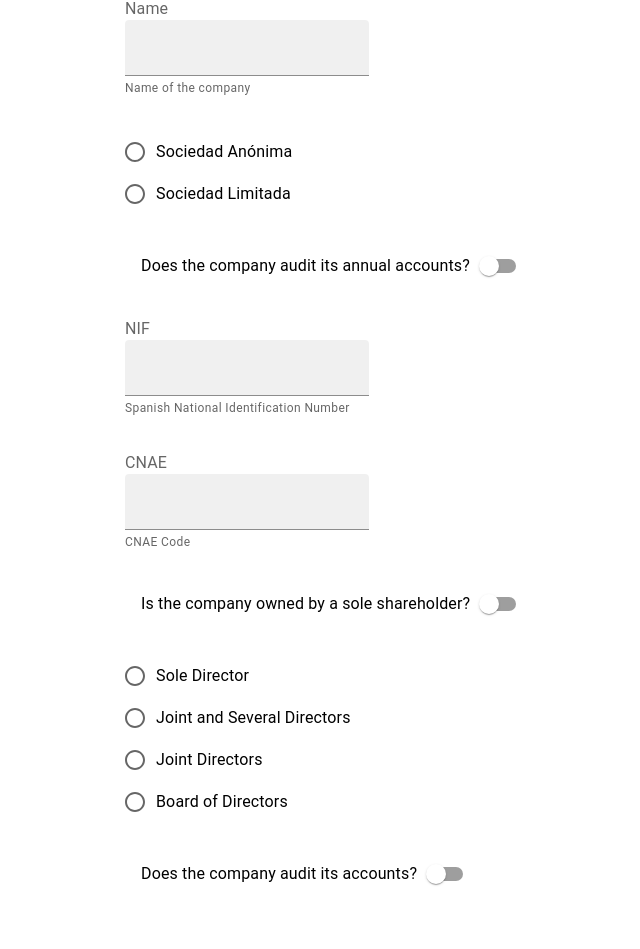
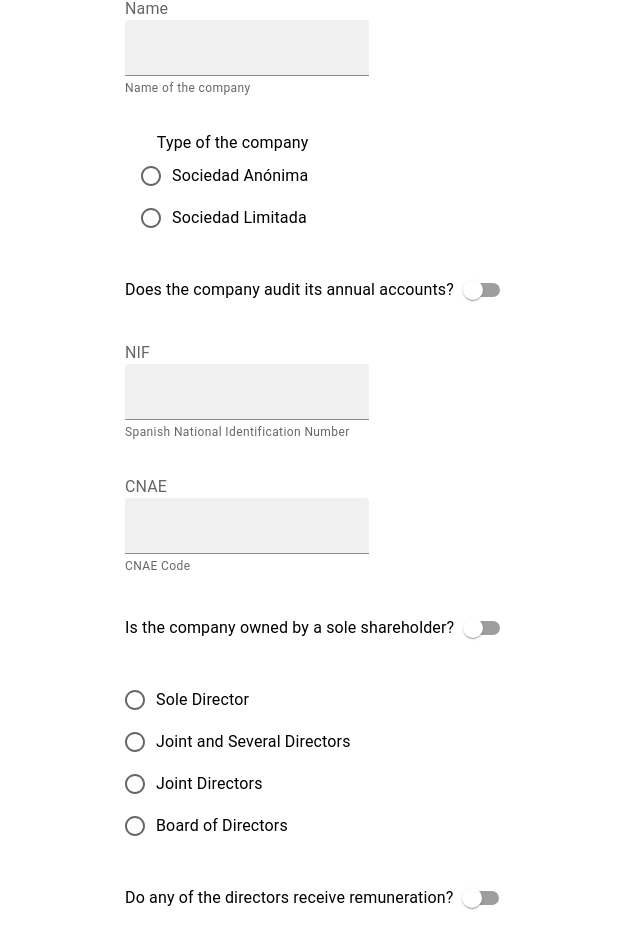
Before and after one commit to deliso/alcally, a React (Create React App) app in the folder client/: page /create in a window 1280 px wide. Shown: the part 99-1048 px from the top of the page, without its empty margins (131-771 px from the left). Built offline with nearby package versions, Linux system fonts and the light colour scheme; no server answers.

Commit message:
style(fe form): add labels and css to form

```diff
--- a/client/src/Pages/CompanyPage/CompanyForm.css
+++ b/client/src/Pages/CompanyPage/CompanyForm.css
@@ -9,6 +9,7 @@
   padding: 32px;
   overflow: scroll;
 }
+
 /* .form-container {
   width: 60vw;
   display: flex;
--- a/client/src/Pages/CompanyPage/CompanyForm.tsx
+++ b/client/src/Pages/CompanyPage/CompanyForm.tsx
@@ -94,7 +94,17 @@ const CompanyForm = (props: Props) => {
       defaultValue={''}
       render={({ field }) => {
         return (
-          <RadioGroup {...field} id='type' aria-labelledby='type' name='type'>
+          <FormControlLabel
+            id='type'
+            label='Type of the company'
+            labelPlacement='top'
+            control={
+              <RadioGroup
+                {...field}
+                id='type'
+                aria-labelledby='type'
+                name='type'
+              >
                 <FormControlLabel
                   value='SA'
                   control={<Radio />}
@@ -106,6 +116,8 @@ const CompanyForm = (props: Props) => {
                   label='Sociedad Limitada'
                 />
               </RadioGroup>
+            }
+          />
         );
       }}
     />
@@ -122,6 +134,7 @@ const CompanyForm = (props: Props) => {
             label='Does the company audit its annual accounts?'
             labelPlacement='start'
             control={<Switch {...field} size='medium' />}
+            sx={{ 'margin-left': '0px' }}
           />
         );
       }}
@@ -201,6 +214,7 @@ const CompanyForm = (props: Props) => {
             label='Is the company owned by a sole shareholder?'
             labelPlacement='start'
             control={<Switch {...field} size='medium' />}
+            sx={{ 'margin-left': '0px' }}
           />
         );
       }}
@@ -253,9 +267,10 @@ const CompanyForm = (props: Props) => {
         return (
           <FormControlLabel
             id='mgmt_rem'
-            label='Does the company audit its accounts?'
+            label='Do any of the directors receive remuneration?'
             labelPlacement='start'
             control={<Switch {...field} size='medium' />}
+            sx={{ 'margin-left': '0px' }}
           />
         );
       }}
```
Lines whose indentation alone changed are shown as unchanged.
